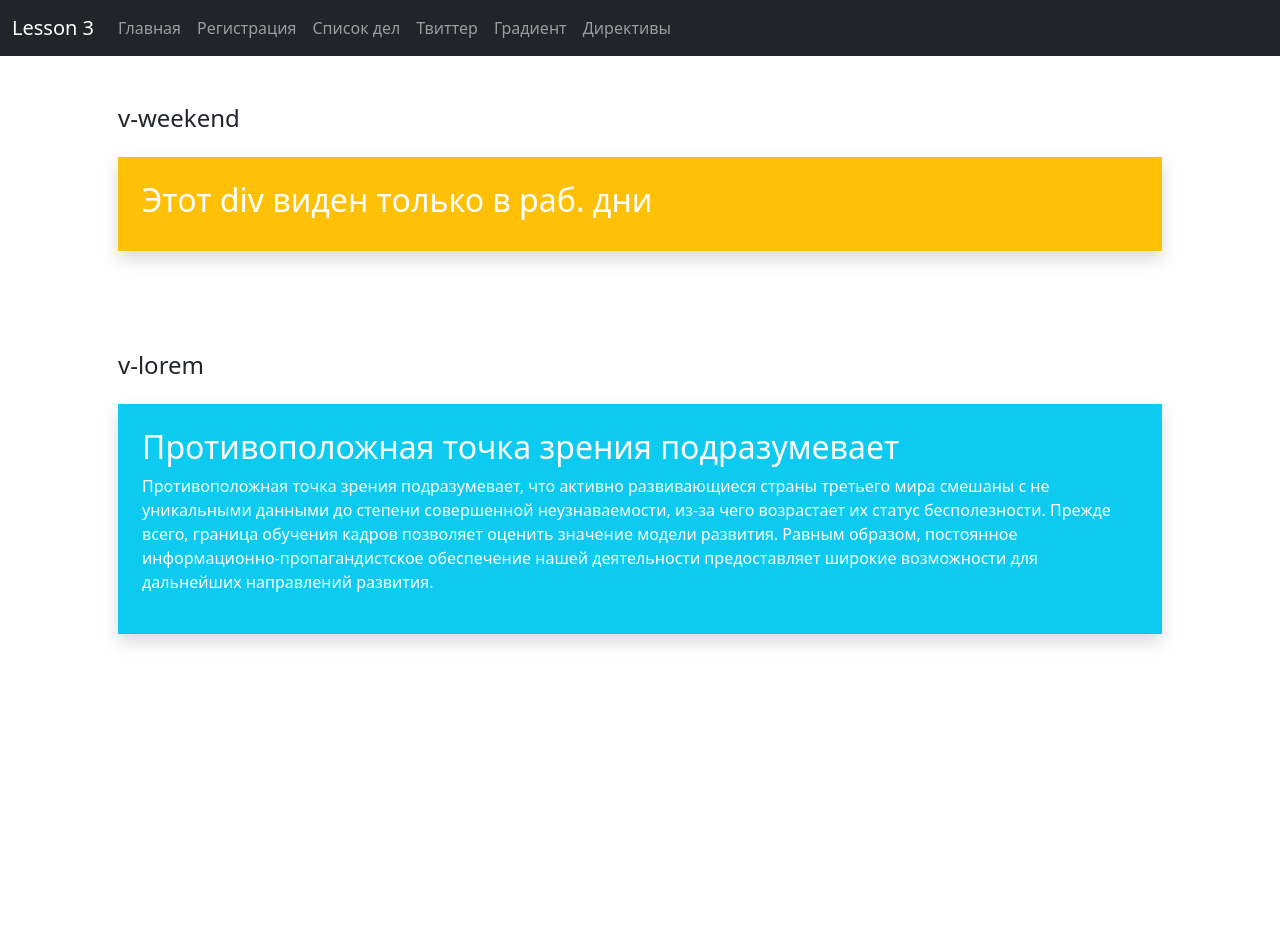
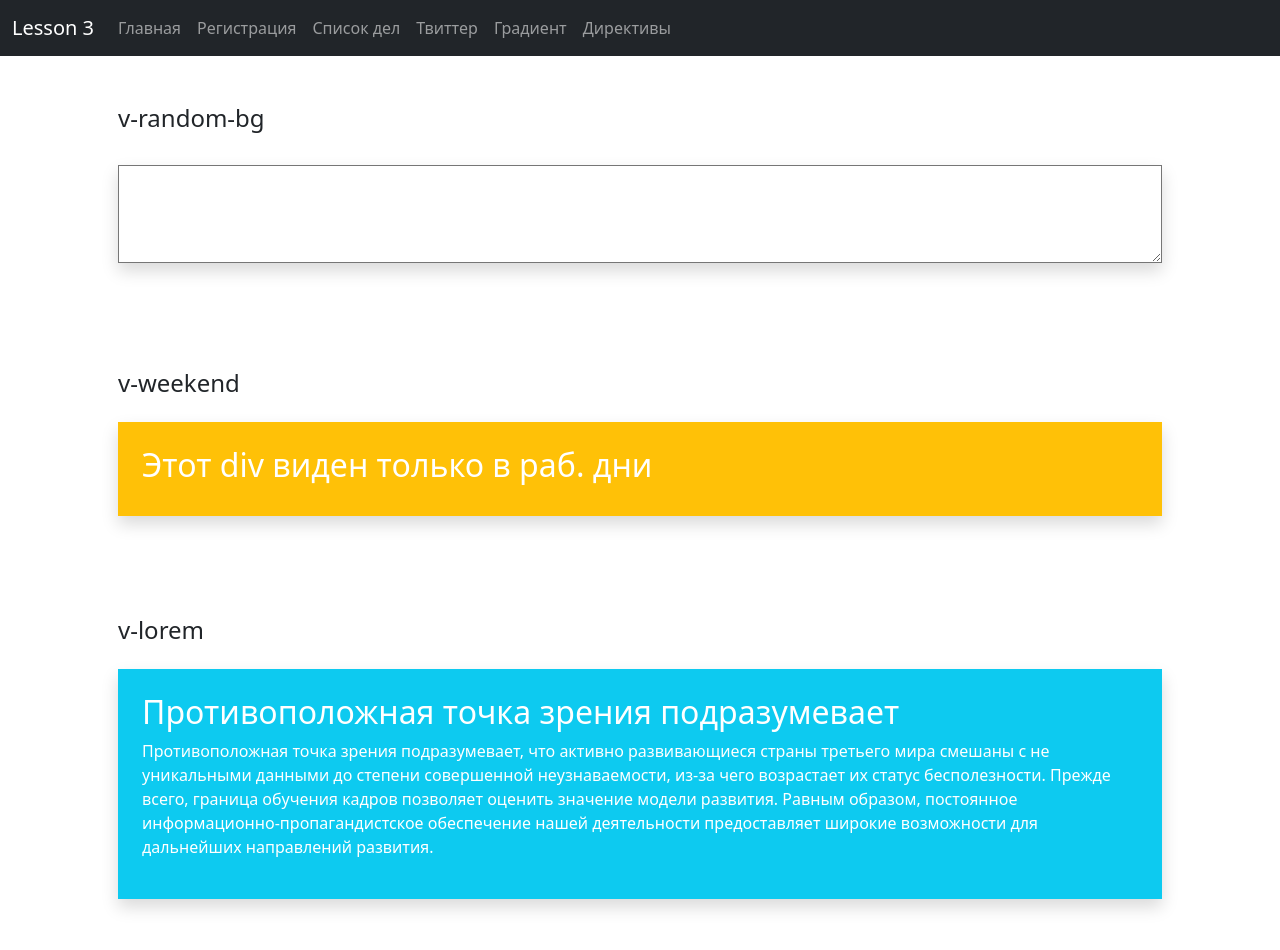
Before and after one commit to aidar-kz/lesson-8, a Vue app: page /directives in a window 1280 px wide. Shown: the top 950 px of the page. Before the commit the page ends 800 px from the top, so only its background shows below. Built offline with nearby package versions, Linux system fonts and the light colour scheme.

Commit message:
Add v-random-bg

```diff
--- a/src/directives/index.js
+++ b/src/directives/index.js
@@ -1,9 +1,11 @@
 import loremDir from './loremDir'
 import weekendDir from './weekendDir'
+import randomBgDir from './randomBgDir'
 
 export default {
   install(Vue) {
     Vue.directive('lorem', loremDir)
     Vue.directive('weekend', weekendDir)
+    Vue.directive('random-bg', randomBgDir)
   }
 }
--- /dev/null
+++ b/src/directives/randomBgDir.js
@@ -0,0 +1,8 @@
+export default {
+  updated(el, binding) {
+    const randomNum = Math.random()
+    const hex = randomNum.toString(16)
+    const sliced = hex.slice(2, 8)
+    el.style.backgroundColor = '#' + sliced
+  }
+}
--- a/src/views/DirectivesView.vue
+++ b/src/views/DirectivesView.vue
@@ -1,5 +1,14 @@
 <template>
   <div class="container p-5">
+    <section>
+      <h4>v-random-bg</h4>
+      <textarea
+        v-random-bg
+        class="w-100 p-4 mt-4 text-white shadow"
+        v-model="text"
+      />
+    </section>
+
     <section>
       <h4>v-weekend</h4>
       <div v-weekend class="w-100 bg-warning p-4 mt-4 text-white shadow">
@@ -21,7 +30,7 @@
 export default {
   data() {
     return {
-      someVar: "",
+      text: "",
     };
   },
 };
```
